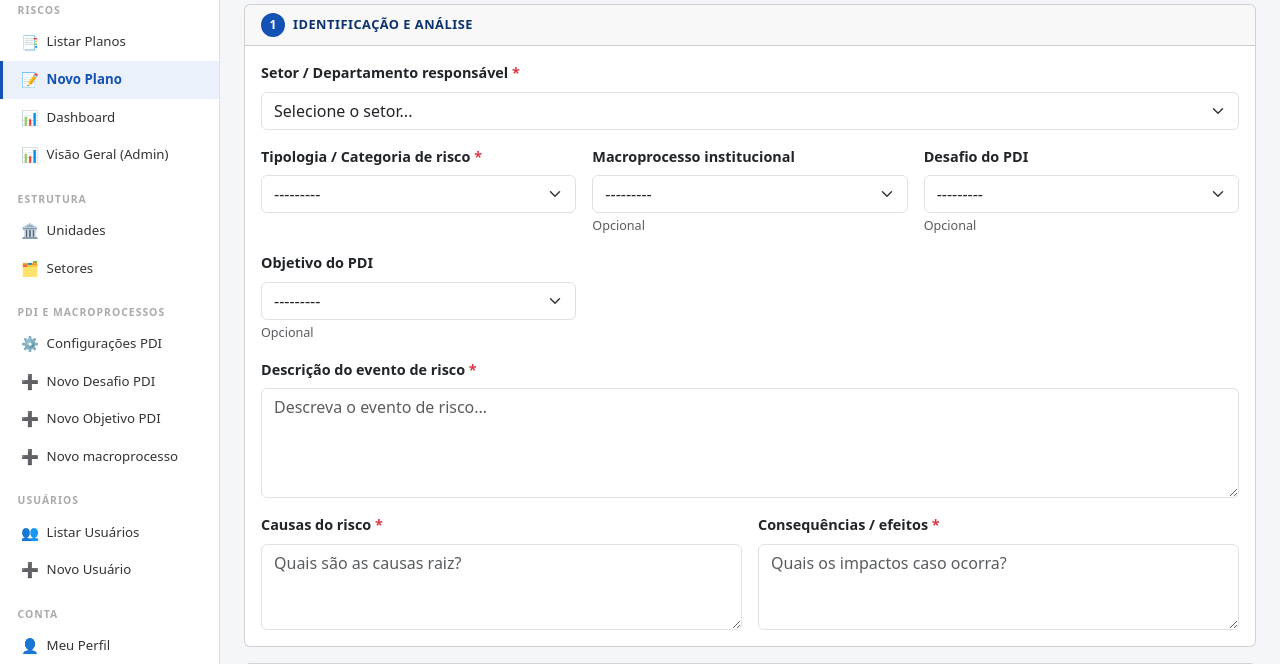
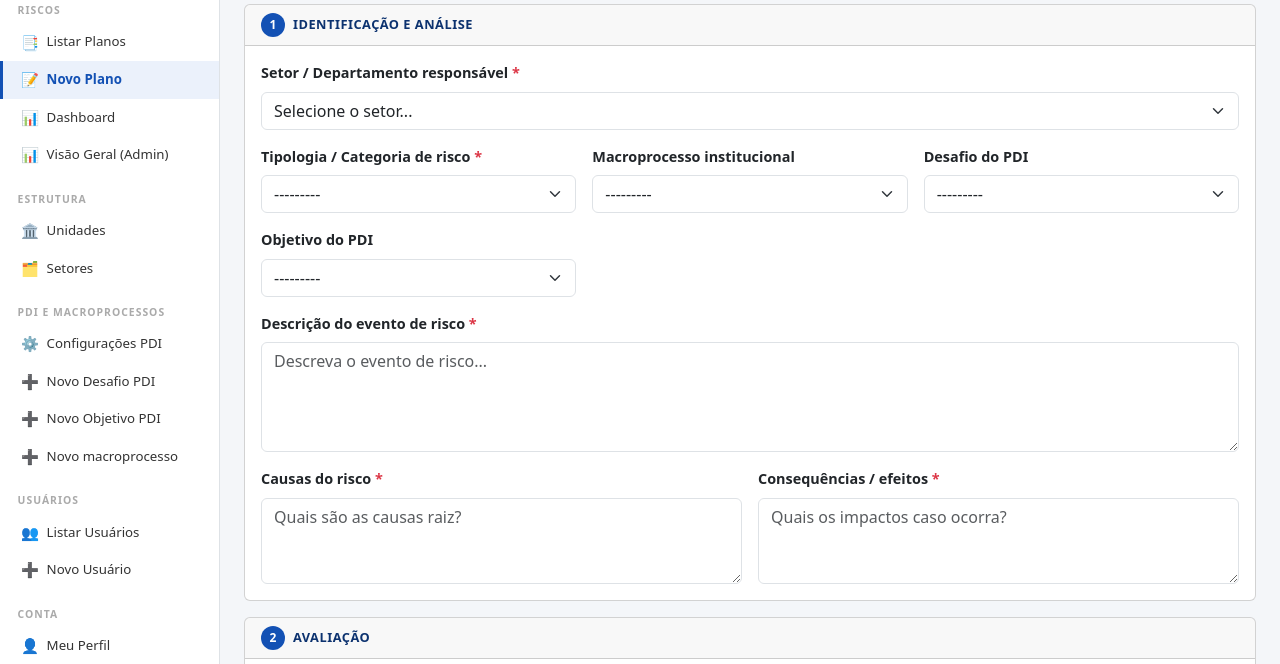
Before and after one commit to CTISM-Prof-Henry/software-formularios-kanbanda, a Django app: page /riscos/novo/ in a window 1280 px wide. Shown: the part 154-818 px from the top of the page. Run offline with Django 4.2, Linux system fonts and the light colour scheme; a user stored in the database is signed in; tables that the repository leaves empty hold one stand-in row (values such as "Sample post"); grey boxes marked "Sample" are stand-in pictures; parts of the project's set-up code (start-up, migrations or seed data) failed here and were passed over.

Commit message:
Alteração no novo plano

```diff
--- a/risco_ufsm/templates/riscos/_form_secoes.html
+++ b/risco_ufsm/templates/riscos/_form_secoes.html
@@ -25,19 +25,16 @@
         <label class="form-label fw-semibold">Macroprocesso institucional</label>
         {{ form_identificacao.macroprocesso }}
         {% for e in form_identificacao.macroprocesso.errors %}<div class="invalid-feedback d-block">{{ e }}</div>{% endfor %}
-        <div class="form-text">Opcional</div>
       </div>
       <div class="col-md-4">
         <label class="form-label fw-semibold">Desafio do PDI</label>
         {{ form_identificacao.desafio_pdi}}
         {% for e in form_identificacao.desafio_pdi.errors %}<div class="invalid-feedback d-block">{{ e }}</div>{% endfor %}
-        <div class="form-text">Opcional</div>
       </div>
       <div class="col-md-4">
         <label class="form-label fw-semibold">Objetivo do PDI</label>
         {{ form_identificacao.objetivo_pdi }}
         {% for e in form_identificacao.objetivo_pdi.errors %}<div class="invalid-feedback d-block">{{ e }}</div>{% endfor %}
-        <div class="form-text">Opcional</div>
       </div>
     </div>
 
```
